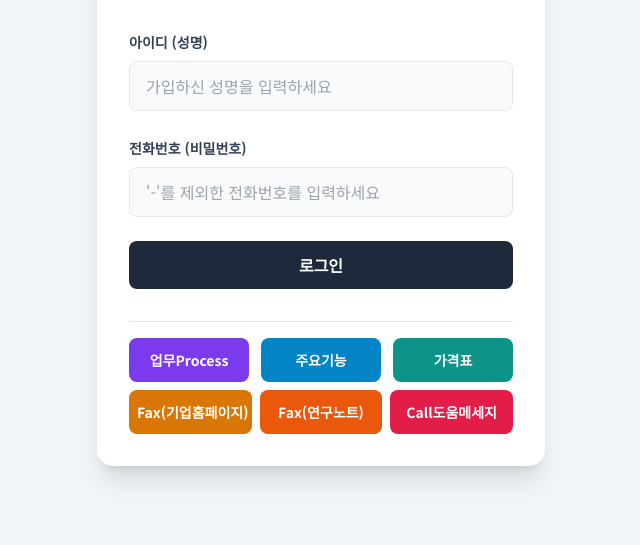
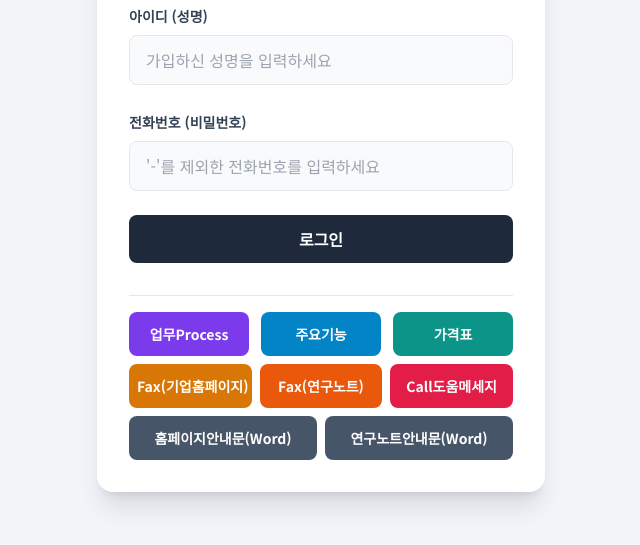
Before and after one commit to kfpc0808/researchtmfax, a website: page index.html in a window 1280 px wide. Shown: the part 217-762 px from the top of the page, without its empty margins (319-959 px from the left). Drawn offline with nearby package versions, Linux system fonts and the light colour scheme.

Commit message:
Add files via upload

```diff
--- a/index.html
+++ b/index.html
@@ -112,6 +112,10 @@
                         <button type="button" onclick="window.open('fax_corp.jpg', '_blank')" class="text-center py-3 px-2 text-sm font-semibold rounded-lg text-white bg-amber-600 hover:bg-amber-700">Fax(기업홈페이지)</button>
                         <button type="button" onclick="window.open('fax_note.jpg', '_blank')" class="text-center py-3 px-2 text-sm font-semibold rounded-lg text-white bg-orange-600 hover:bg-orange-700">Fax(연구노트)</button>
                         <button type="button" onclick="showCallHelpModal()" class="text-center py-3 px-2 text-sm font-semibold rounded-lg text-white bg-rose-600 hover:bg-rose-700">Call도움메세지</button>
+                    </div>
+                    <div class="mt-2 grid grid-cols-2 gap-2">
+                        <a href="fax_corp.docx" download class="text-center py-3 px-2 text-sm font-semibold rounded-lg text-white bg-slate-600 hover:bg-slate-700">홈페이지안내문(Word)</a>
+                        <a href="fax_note.docx" download class="text-center py-3 px-2 text-sm font-semibold rounded-lg text-white bg-slate-600 hover:bg-slate-700">연구노트안내문(Word)</a>
                     </div>
                 </div>
 
```
